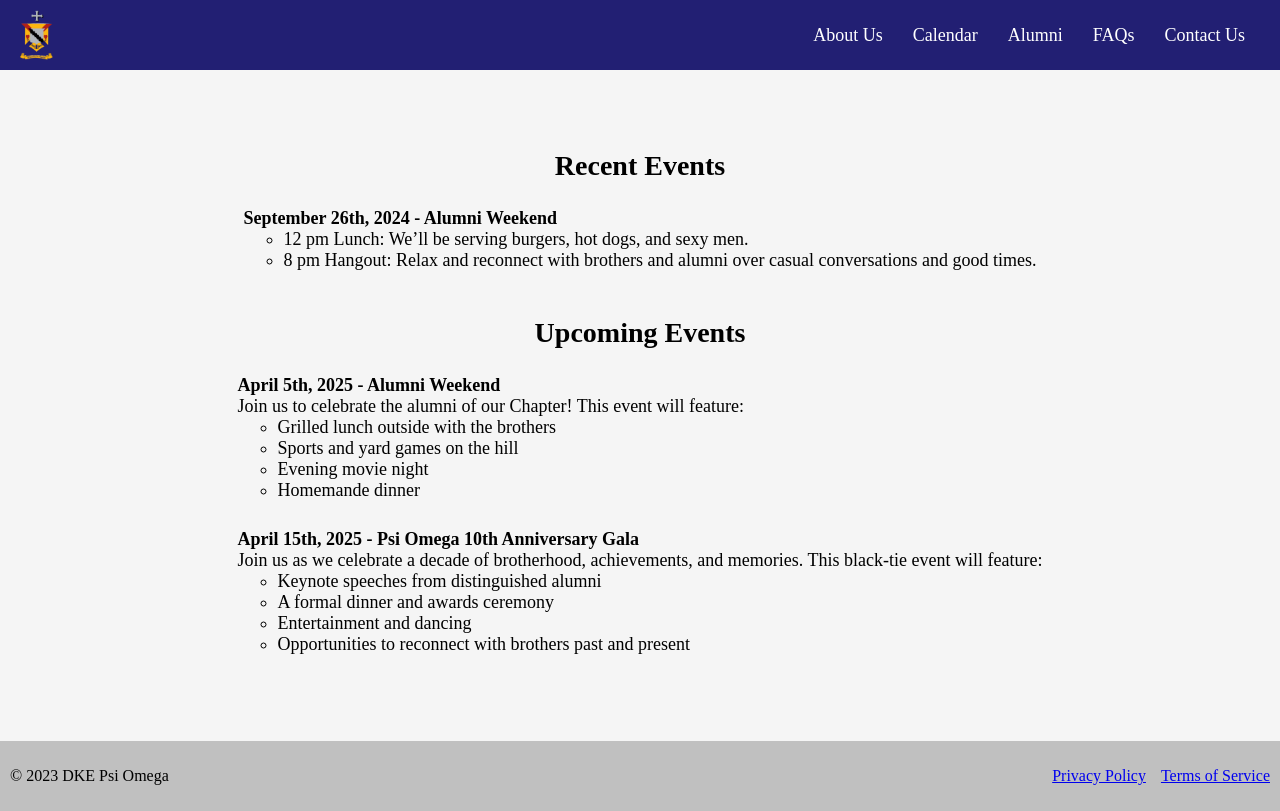
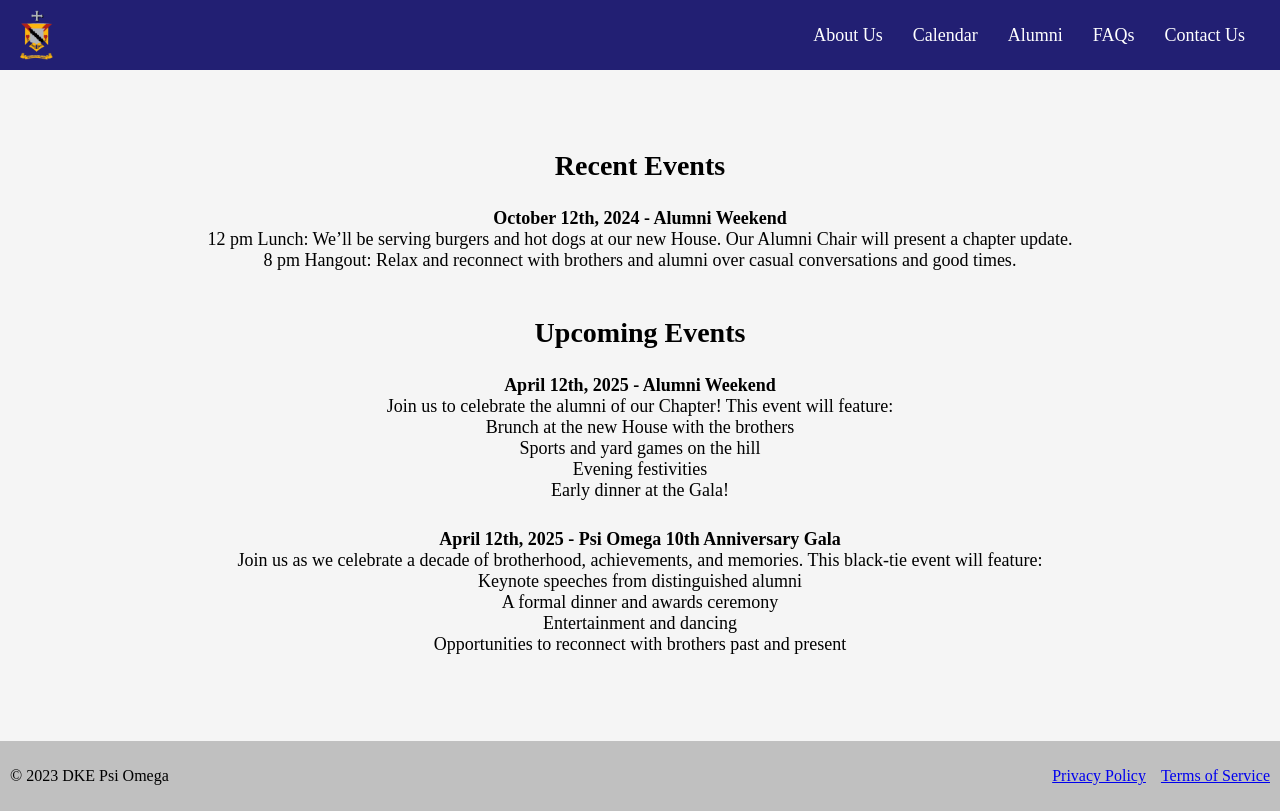
Before and after one commit to NBelgaonkar/Psi-Omega-Site, a React (Create React App) app: page /alumni/events in a window 1280 px wide. Built offline with nearby package versions, Linux system fonts and the light colour scheme.

Commit message:
updated the verbiage and format of alumni recent events

```diff
--- a/src/components/AlumniRecentEvents.js
+++ b/src/components/AlumniRecentEvents.js
@@ -38,7 +38,7 @@ const Paragraph = styled.p`
   font-size: 18px;
   line-height: 1.6;
   margin-bottom: 20px;
-  text-align: left;
+  text-align: center;
 `;
 
 const EventList = styled.ul`
@@ -49,7 +49,7 @@ const EventList = styled.ul`
 const EventItem = styled.li`
   font-size: 18px;
   margin-bottom: 10px;
-  text-align: left;
+  text-align: center;
 `;
 
 const AlumniRecentEvents = () => {
@@ -61,38 +61,33 @@ const AlumniRecentEvents = () => {
         <Subtitle>Recent Events</Subtitle>
         <EventList>
           <EventItem>
-            <strong>September 26th, 2024 - Alumni Weekend</strong>
-            <ul>
-              <li> 12 pm Lunch: We’ll be serving burgers, hot dogs, and sexy men.</li>
+            <strong>October 12th, 2024 - Alumni Weekend</strong>
+              <li> 12 pm Lunch: We’ll be serving burgers and hot dogs at our new House. Our Alumni Chair will present a chapter update.</li>
               <li>8 pm Hangout: Relax and reconnect with brothers and alumni over casual conversations and good times.</li>
-            </ul>
           </EventItem>
         </EventList>
 
         <Subtitle>Upcoming Events</Subtitle>
         <EventList>
-        <EventItem>
-            <strong>April 5th, 2025 - Alumni Weekend</strong>
+          <EventItem>
+            <strong>April 12th, 2025 - Alumni Weekend</strong>
             <br />
             Join us to celebrate the alumni of our Chapter! This event will feature:
-            <ul>
-              <li>Grilled lunch outside with the brothers</li>
+              <li>Brunch at the new House with the brothers</li>
               <li>Sports and yard games on the hill</li>
-              <li>Evening movie night </li>
-              <li>Homemande dinner</li>
-            </ul>
+              <li>Evening festivities </li>
+              <li>Early dinner at the Gala!</li>
           </EventItem>
-          <br />
+            <br />
           <EventItem>
-            <strong>April 15th, 2025 - Psi Omega 10th Anniversary Gala</strong>
+            <strong>April 12th, 2025 - Psi Omega 10th Anniversary Gala</strong>
             <br />
-            Join us as we celebrate a decade of brotherhood, achievements, and memories. This black-tie event will feature:
-            <ul>
+            Join us as we celebrate a decade of brotherhood, achievements, and memories.
+            This black-tie event will feature:
               <li>Keynote speeches from distinguished alumni</li>
               <li>A formal dinner and awards ceremony</li>
               <li>Entertainment and dancing</li>
               <li>Opportunities to reconnect with brothers past and present</li>
-            </ul>
           </EventItem>
 
         </EventList>
```
